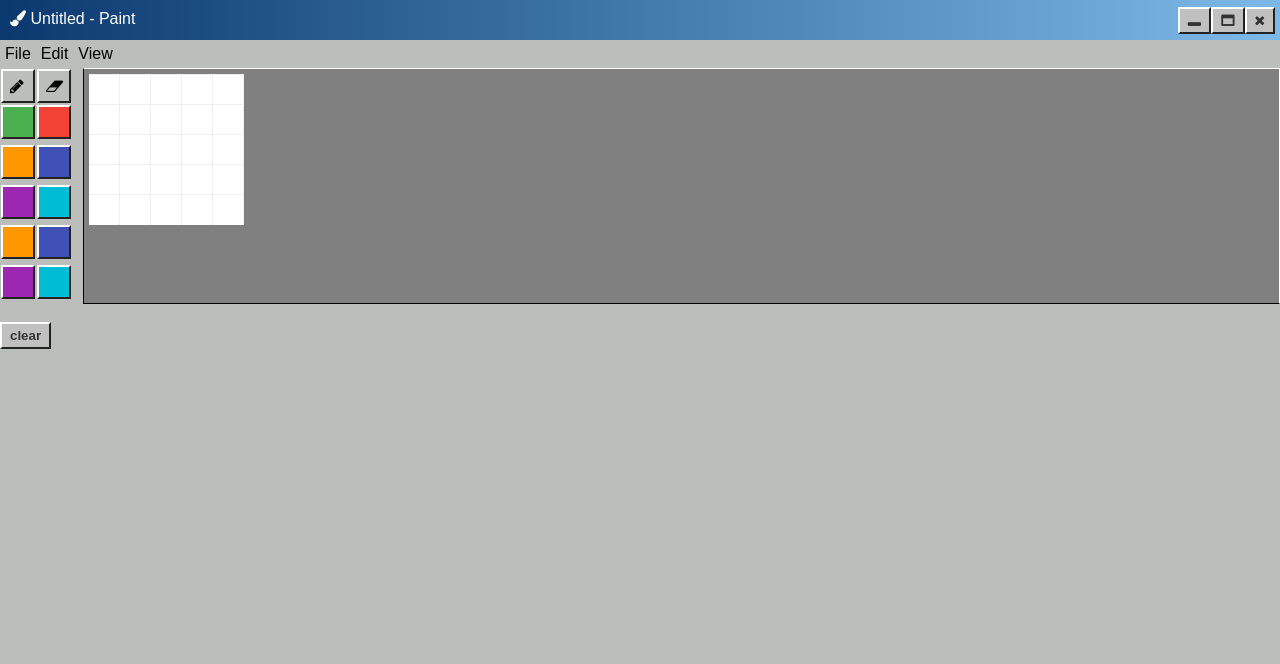
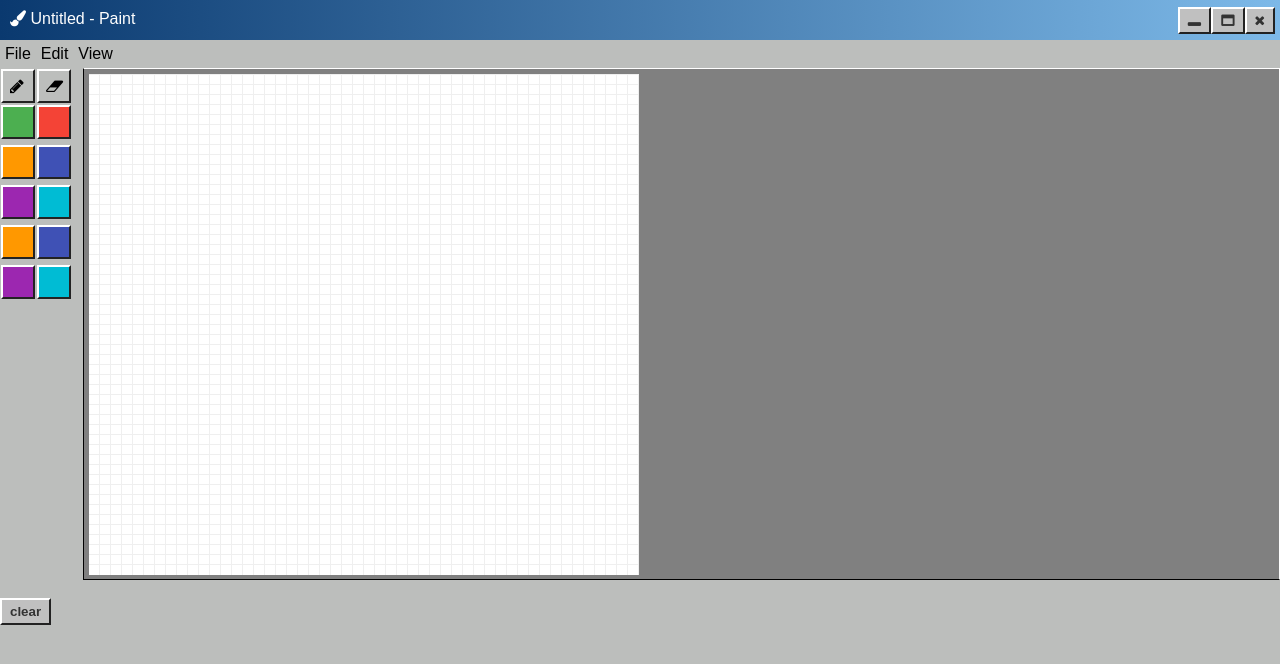
Before and after one commit to pablo-jurado/paint, a React (Create React App) app: page / in a window 1280 px wide. Shown: the top 664 px of the page. Built offline with nearby package versions, Linux system fonts and the light colour scheme.

Commit message:
change update state to setin

```diff
--- a/src/App.css
+++ b/src/App.css
@@ -97,8 +97,8 @@ nav li:hover {
   width: 100%;
 }
 .square {
-  width: 30px;
-  height: 30px;
+  width: 10px;
+  height: 10px;
   border-right: solid 1px #efefef;
   border-top: solid 1px #efefef;
   display: inline-block;
@@ -108,6 +108,6 @@ nav li:hover {
   background: grey;
 }
 .row {
-  height: 30px;
+  height: 10px;
   display: flex;
 }
--- a/src/App.js
+++ b/src/App.js
@@ -44,18 +44,23 @@ function Square (rowMap, rowIndex) {
 }
 
 function handleClick (rowIdx, colIdx) {
-  const state = window.CURRENT_STATE
-  const board = state.get('board')
-  const row = board.get(rowIdx)
-
-  const newRow = row.set(colIdx, true)
-  const newBoard = board.set(rowIdx, newRow)
-  window.NEXT_STATE = window.NEXT_STATE.set('board', newBoard)
+  updateState(rowIdx, colIdx)
 }
 
-function handleOver (rowIndex, i) {
+function updateState (rowIdx, colIdx) {
+  // const state = window.CURRENT_STATE
+  // const board = state.get('board')
+  // const row = board.get(rowIdx)
+
+  // const newRow = row.set(colIdx, true)
+  // const newBoard = board.set(rowIdx, newRow)
+  // window.NEXT_STATE = state.set('board', newBoard)
+  window.NEXT_STATE = window.CURRENT_STATE.setIn(['board', rowIdx, colIdx], true)
+}
+
+function handleOver (rowIdx, colIdx) {
   if (mouseDown) {
-    console.log('update', rowIndex, i)
+    updateState(rowIdx, colIdx)
   }
 }
 
@@ -65,6 +70,7 @@ function down () {
 
 function up () {
   mouseDown = false
+  //console.log('save history')
 }
 
 function clear () {
--- a/src/index.js
+++ b/src/index.js
@@ -6,8 +6,8 @@ import { Map, List } from 'immutable'
 // ---------------------------------------------------------
 // App State
 // ---------------------------------------------------------
-const row = 5
-const piece = 5
+const row = 50
+const piece = 50
 let board = createNewBoard()
 
 function createNewBoard () {
@@ -55,7 +55,7 @@ function render () {
     ReactDOM.render(App(window.CURRENT_STATE), rootEl)
 
     renderCount = renderCount + 1
-    console.log('Render #' + renderCount)
+    // console.log('Render #' + renderCount)
   }
 
   window.requestAnimationFrame(render)
```
